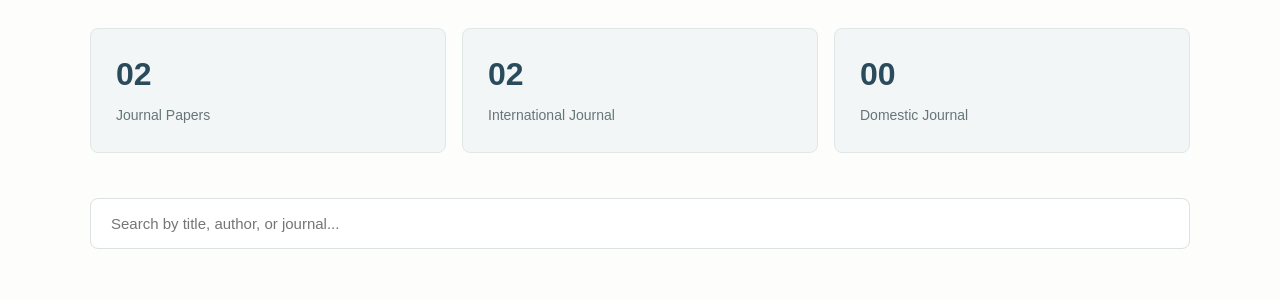
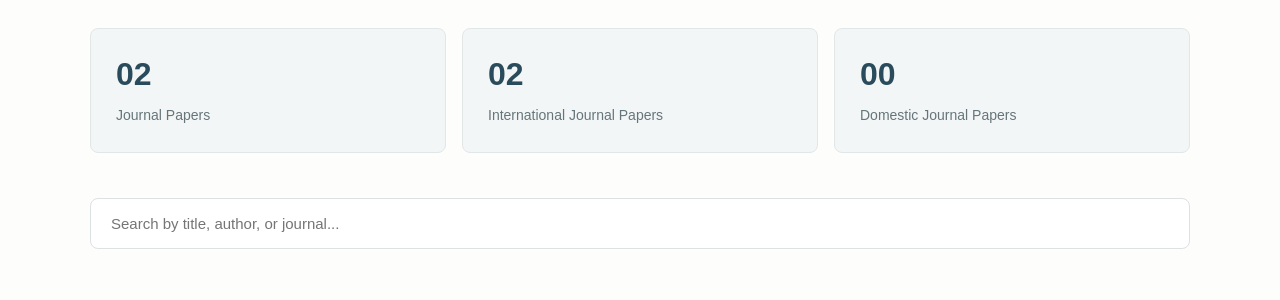
Before and after one commit to KSO012/KSO012.github.io, a Jekyll site: the page built from journal.md, in a window 1280 px wide and 900 px high. Shown: the part 430-730 px from the top of the window. Built offline with Jekyll 4.4.1, drawn with Linux system fonts in a browser that asks for light colours.

Commit message:
Update journal.md

```diff
--- a/journal.md
+++ b/journal.md
@@ -24,13 +24,13 @@ permalink: /journal/
     <!-- International: 클릭 시 해당 섹션으로 이동 -->
     <a href="#international" class="journal-stat journal-stat-link">
       <strong>02</strong>
-      <span>International Journal</span>
+      <span>International Journal Papers</span>
     </a>
 
     <!-- Domestic: 클릭 시 해당 섹션으로 이동 -->
     <a href="#domestic" class="journal-stat journal-stat-link">
       <strong>00</strong>
-      <span>Domestic Journal</span>
+      <span>Domestic Journal Papers</span>
     </a>
 
   </div>
```
